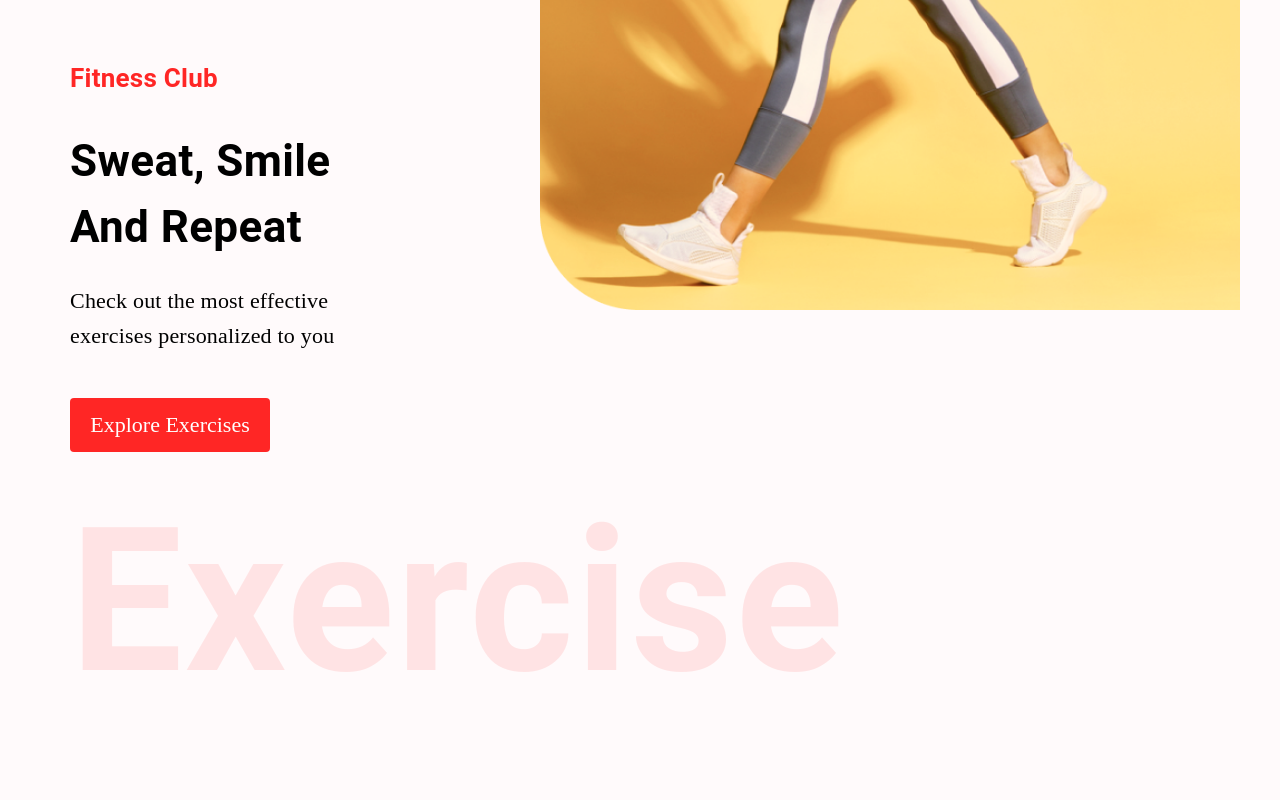
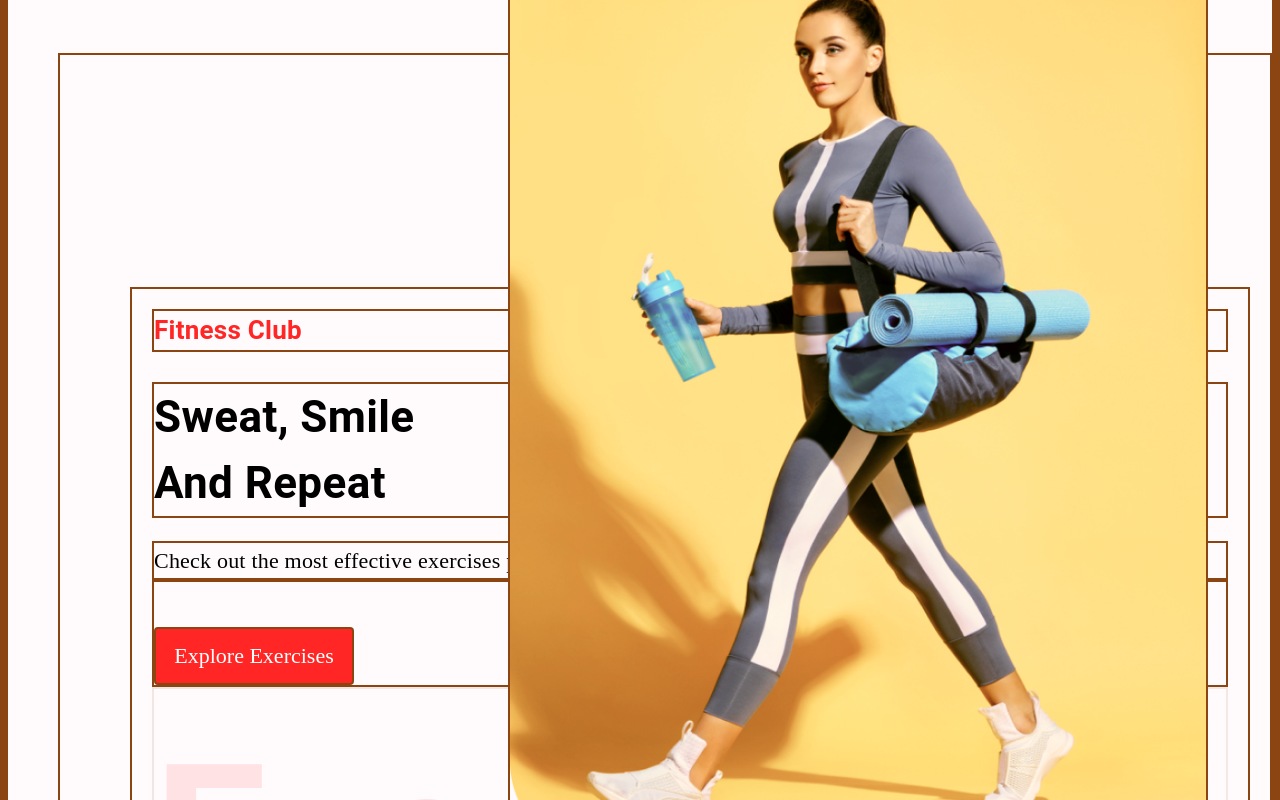
Before and after one commit to esplanadeA/mobility_app, a React (Create React App) app: page / in a window 1280 px wide. Shown: the part 260-1060 px from the top of the page. Built offline with nearby package versions, Linux system fonts and the light colour scheme; no server answers.

Commit message:
hero banner update for better image present

```diff
--- a/src/App.css
+++ b/src/App.css
@@ -7,7 +7,7 @@ body {
   padding: 0px;
   margin: 0px;
   box-sizing: border-box;
-
+  border: saddlebrown solid 2px;
 }
 
 ::-webkit-scrollbar {
@@ -112,10 +112,10 @@ body {
     height: 300px;
   }
 
-.react-horizontal-scrolling-menu--scroll-container{
-   display: flex;
-}
 
+  .react-horizontal-scrolling-menu--scroll-container {
+    width: 500px;
+  }
 
   .left-arrow,
   .right-arrow {
@@ -140,4 +140,5 @@ body {
 @media screen and (max-width:400px) {
   .exercise-card {
     width: 280px;
-  }}
+  }
+}
--- a/src/App.js
+++ b/src/App.js
@@ -9,7 +9,7 @@ import Footer from './components/Footer';
 
 const App = () => {
   return (
-    <Box width="400px">
+    <Box width="400px" sx={{ width: { xl: '1488px' } }} m="auto">
       <Navbar />
       <Routes>
         <Route path="/" element={<Home />} />
--- a/src/components/HeroBanner.jsx
+++ b/src/components/HeroBanner.jsx
@@ -5,16 +5,11 @@ import { images } from '../assets';
 
 const HeroBanner = () => {
   return (
-    <Box sx={{ mt: { lg: '212px', xs: '70px' }, ml: { sm: '50px' } }} p="20px">
+    <Box sx={{ mt: { lg: '212px', xs: '70px' }, ml: { sm: '50px' } }} position="relative" p="20px">
       <Typography color="#FF2625" fontWeight="600" fontSize="26px">
         Fitness Club
       </Typography>
-      <Typography
-        fontWeight={700}
-        sx={{ fontSize: { lg: '44px', xs: '40px' } }}
-        mb="23px"
-        mt="30px"
-      >
+      <Typography fontWeight={700} sx={{ fontSize: { lg: '44px', xs: '40px' } }} mb="23px" mt="30px">
         Sweat, Smile <br />
         And Repeat
       </Typography>
@@ -43,11 +38,7 @@ const HeroBanner = () => {
       <Typography
         fontWeight={600}
         color="#FF2625"
-        sx={{
-          opacity: '0.1',
-          display: { lg: 'block', xs: 'none' },
-          fontSize: '200px',
-        }}
+        sx={{ opacity: '0.1', display: { lg: 'block', xs: 'none' }, fontSize: '200px' }}
       >
         Exercise
       </Typography>
--- a/src/container/Home.jsx
+++ b/src/container/Home.jsx
@@ -8,19 +8,11 @@ const Home = () => {
   const [exercises, setExercises] = useState([]);
   const [bodyPart, setBodyPart] = useState('all');
   return (
-    <Box>
+    <Box sx={{ mt: { lg: '212px', xs: '70px' }, ml: { sm: '50px' } }} position="relative" p="20px">
       <HeroBanner />
       {/* passing data from components on home page */}
-      <SearchExercises
-        setExercises={setExercises}
-        bodyPart={bodyPart}
-        setBodyPart={setBodyPart}
-      />
-      <Exercises
-        exercises={exercises}
-        setExercises={setExercises}
-        bodyPart={bodyPart}
-      />
+      <SearchExercises setExercises={setExercises} bodyPart={bodyPart} setBodyPart={setBodyPart} />
+      <Exercises exercises={exercises} setExercises={setExercises} bodyPart={bodyPart} />
     </Box>
   );
 };
```
